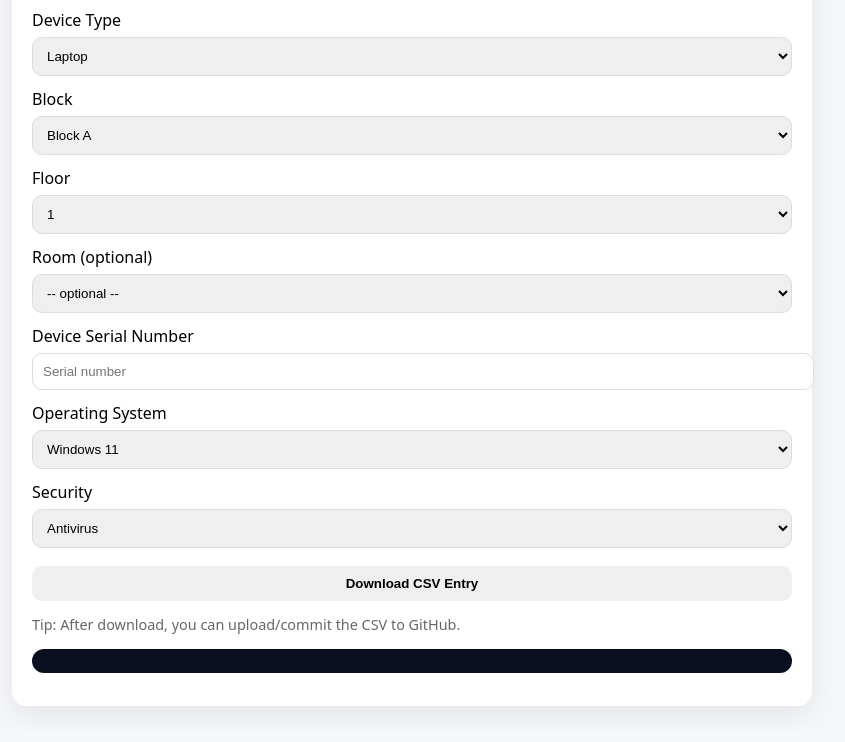
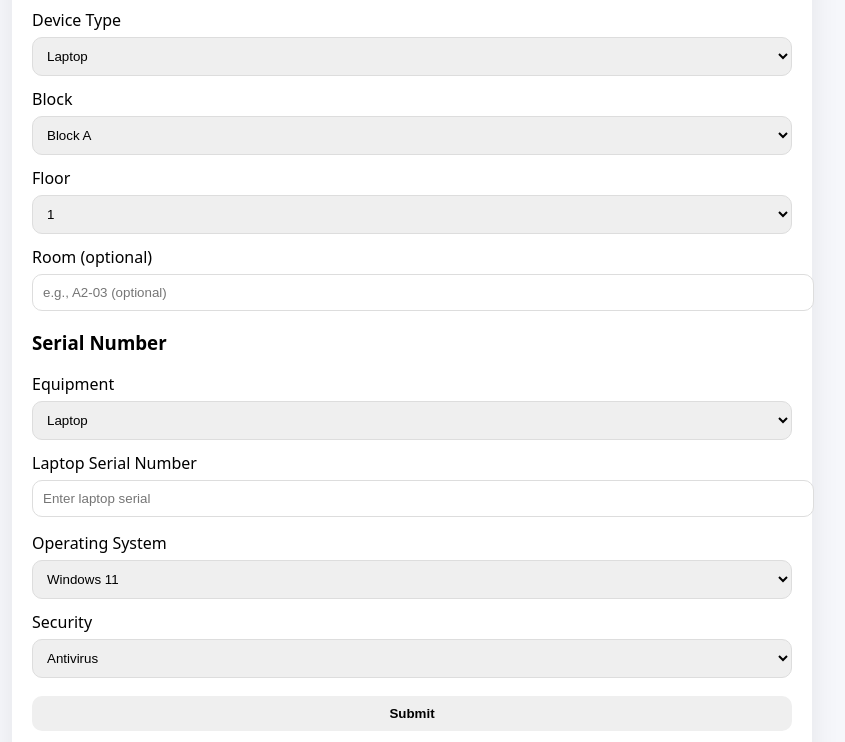
Before and after one commit to dianamboya/inventory-entry, a plain HTML site: page index.html in a window 1280 px wide. Shown: the part 198-940 px from the top of the page, without its empty margins (228-1073 px from the left). Drawn offline with Linux system fonts and the light colour scheme.

Commit message:
submit button

```diff
--- a/app.js
+++ b/app.js
@@ -6,14 +6,22 @@
 const deviceType = el("deviceType");
 const block = el("block");
 const floor = el("floor");
-const room = el("room");
+const equipment = el("equipment");
+const serialInput = el("serialInput");
+const serialLabel = el("serialLabel");
+const serialHint = el("serialHint");
+
 const os = el("os");
 const security = el("security");
+const preview = el("preview");
 
-const singleSerialWrap = el("singleSerialWrap");
-const desktopSerialWrap = el("desktopSerialWrap");
-
-const preview = el("preview");
+// Store serials safely even when user switches dropdown
+const serialState = {
+  laptop: "",
+  printer: "",
+  cpu: "",
+  monitor: ""
+};
 
 function fillSelect(selectEl, options, includeBlank = false) {
   selectEl.innerHTML = "";
@@ -35,38 +43,69 @@
   const b = block.value;
   const floors = BLOCKS[b]?.floors ?? [];
   fillSelect(floor, floors);
-
-  updateRooms();
 }
 
-function updateRooms() {
-  const b = block.value;
-  const f = floor.value;
+// ✅ Equipment dropdown depends on device type
+function updateEquipmentOptions() {
+  const t = deviceType.value;
 
-  const rooms = (BLOCKS[b]?.rooms?.[f] ?? []).filter(Boolean);
-  fillSelect(room, rooms, true); // optional
+  if (t === "Laptop") {
+    fillSelect(equipment, ["Laptop"]);
+    equipment.value = "Laptop";
+    serialHint.textContent = "";
+  } else if (t === "Printer") {
+    fillSelect(equipment, ["Printer"]);
+    equipment.value = "Printer";
+    serialHint.textContent = "";
+  } else if (t === "Desktop Computer") {
+    fillSelect(equipment, ["CPU", "Monitor"]);
+    equipment.value = "CPU";
+    serialHint.textContent = "For Desktop Computer, you must enter BOTH CPU and Monitor serial numbers.";
+  }
+
+  // update input to match selected equipment
+  syncSerialInput();
 }
 
-function updateSerialFields() {
-  const t = deviceType.value;
+// ✅ When equipment changes, load saved serial into the input
+function syncSerialInput() {
+  const eq = equipment.value;
 
-  singleSerialWrap.classList.add("hidden");
-  desktopSerialWrap.classList.add("hidden");
-
-  // reset required flags
-  el("deviceSerial").required = false;
-  el("cpuSerial").required = false;
-  el("monitorSerial").required = false;
-
-  if (t === "Laptop" || t === "Printer") {
-    singleSerialWrap.classList.remove("hidden");
-    el("deviceSerial").required = true;
-  } else if (t === "Desktop Computer") {
-    desktopSerialWrap.classList.remove("hidden");
-    el("cpuSerial").required = true;
-    el("monitorSerial").required = true;
+  if (eq === "Laptop") {
+    serialLabel.firstChild.textContent = "Laptop Serial Number";
+    serialInput.value = serialState.laptop;
+    serialInput.required = true;
+    serialInput.placeholder = "Enter laptop serial";
+  } else if (eq === "Printer") {
+    serialLabel.firstChild.textContent = "Printer Serial Number";
+    serialInput.value = serialState.printer;
+    serialInput.required = true;
+    serialInput.placeholder = "Enter printer serial";
+  } else if (eq === "CPU") {
+    serialLabel.firstChild.textContent = "CPU Serial Number";
+    serialInput.value = serialState.cpu;
+    serialInput.required = true;
+    serialInput.placeholder = "Enter CPU serial";
+  } else if (eq === "Monitor") {
+    serialLabel.firstChild.textContent = "Monitor Serial Number";
+    serialInput.value = serialState.monitor;
+    serialInput.required = true;
+    serialInput.placeholder = "Enter monitor serial";
   }
 }
+
+// ✅ Save serial input into correct slot as user types
+serialInput.addEventListener("input", () => {
+  const eq = equipment.value;
+  const v = serialInput.value.trim();
+
+  if (eq === "Laptop") serialState.laptop = v;
+  if (eq === "Printer") serialState.printer = v;
+  if (eq === "CPU") serialState.cpu = v;
+  if (eq === "Monitor") serialState.monitor = v;
+
+  preview.textContent = JSON.stringify(makeRow(), null, 2);
+});
 
 function makeRow() {
   const t = deviceType.value;
@@ -76,10 +115,13 @@
     deviceType: t,
     block: block.value,
     floor: floor.value,
-    room: room.value || "",
-    laptopOrPrinterSerial: (t === "Laptop" || t === "Printer") ? el("deviceSerial").value.trim() : "",
-    cpuSerial: (t === "Desktop Computer") ? el("cpuSerial").value.trim() : "",
-    monitorSerial: (t === "Desktop Computer") ? el("monitorSerial").value.trim() : "",
+    room: el("room").value.trim() || "",
+
+    laptopSerial: t === "Laptop" ? serialState.laptop : "",
+    printerSerial: t === "Printer" ? serialState.printer : "",
+    cpuSerial: t === "Desktop Computer" ? serialState.cpu : "",
+    monitorSerial: t === "Desktop Computer" ? serialState.monitor : "",
+
     os: os.value,
     security: security.value,
     timestamp: new Date().toISOString()
@@ -88,8 +130,8 @@
 
 function toCSV(obj) {
   const headers = Object.keys(obj);
-  const values = headers.map(h => String(obj[h]).replaceAll('"', '""'));
-  return `${headers.join(",")}\n${values.map(v => `"${v}"`).join(",")}\n`;
+  const values = headers.map((h) => String(obj[h]).replaceAll('"', '""'));
+  return `${headers.join(",")}\n${values.map((v) => `"${v}"`).join(",")}\n`;
 }
 
 function downloadText(filename, text) {
@@ -111,18 +153,40 @@
 fillSelect(security, SECURITY_OPTIONS);
 
 updateFloorsAndRooms();
-updateSerialFields();
+updateEquipmentOptions();
+preview.textContent = JSON.stringify(makeRow(), null, 2);
 
+// Events
 block.addEventListener("change", updateFloorsAndRooms);
-floor.addEventListener("change", updateRooms);
-deviceType.addEventListener("change", updateSerialFields);
-
-form.addEventListener("input", () => {
+deviceType.addEventListener("change", () => {
+  updateEquipmentOptions();
   preview.textContent = JSON.stringify(makeRow(), null, 2);
 });
+equipment.addEventListener("change", syncSerialInput);
 
 form.addEventListener("submit", (e) => {
   e.preventDefault();
+
+  const t = deviceType.value;
+
+  // ✅ Enforce BOTH CPU + Monitor for Desktop Computer
+  if (t === "Desktop Computer") {
+    if (!serialState.cpu || !serialState.monitor) {
+      alert("Desktop Computer requires BOTH CPU and Monitor serial numbers.");
+      return;
+    }
+  }
+
+  // ✅ Enforce serial for Laptop/Printer
+  if (t === "Laptop" && !serialState.laptop) {
+    alert("Laptop serial number is required.");
+    return;
+  }
+  if (t === "Printer" && !serialState.printer) {
+    alert("Printer serial number is required.");
+    return;
+  }
+
   const row = makeRow();
   const csv = toCSV(row);
 
--- a/index.html
+++ b/index.html
@@ -6,6 +6,7 @@
   <title>Equipment Inventory Entry</title>
   <link rel="stylesheet" href="style.css" />
 </head>
+
 <body>
   <main class="card">
     <h1>Equipment Inventory Entry</h1>
@@ -31,32 +32,28 @@
         <select id="floor" required></select>
       </label>
 
+      <!-- ✅ Room is now a text input (optional) -->
       <label>
         Room (optional)
-        <select id="room">
-          <option value="">-- optional --</option>
-        </select>
+        <input id="room" placeholder="e.g., A2-03 (optional)" />
       </label>
 
-      <!-- Laptop/Printer -->
-      <div id="singleSerialWrap" class="hidden">
+      <!-- ✅ Serial Numbers section updated -->
+      <section class="serial">
+        <h3>Serial Number</h3>
+
         <label>
-          Device Serial Number
-          <input id="deviceSerial" placeholder="Serial number" />
+          Equipment
+          <select id="equipment" required></select>
         </label>
-      </div>
 
-      <!-- Desktop -->
-      <div id="desktopSerialWrap" class="hidden">
-        <label>
-          CPU Serial Number
-          <input id="cpuSerial" placeholder="CPU serial" />
+        <label id="serialLabel">
+          Serial Number
+          <input id="serialInput" placeholder="Enter serial number" />
         </label>
-        <label>
-          Monitor Serial Number
-          <input id="monitorSerial" placeholder="Monitor serial" />
-        </label>
-      </div>
+
+        <p id="serialHint" class="hint"></p>
+      </section>
 
       <label>
         Operating System
@@ -68,8 +65,12 @@
         <select id="security" required></select>
       </label>
 
-      <button type="submit">Download CSV Entry</button>
-      <p class="hint">Tip: After download, you can upload/commit the CSV to GitHub.</p>
+      <!-- ✅ Submit button at the bottom -->
+      <button type="submit" id="submitBtn">Submit</button>
+
+      <p class="hint">
+        Tip: After submit, the entry downloads as a CSV file (you can upload/commit it to GitHub).
+      </p>
     </form>
 
     <pre id="preview" class="preview"></pre>
```
